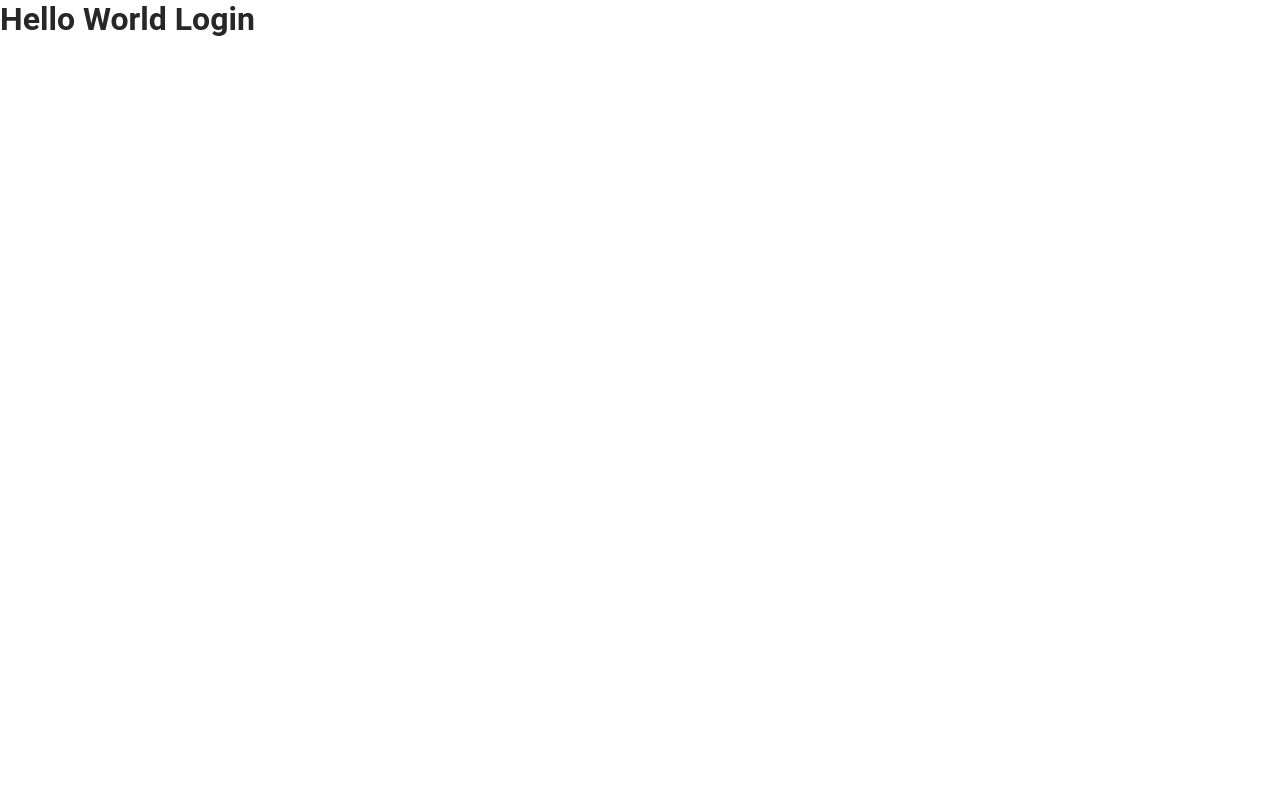
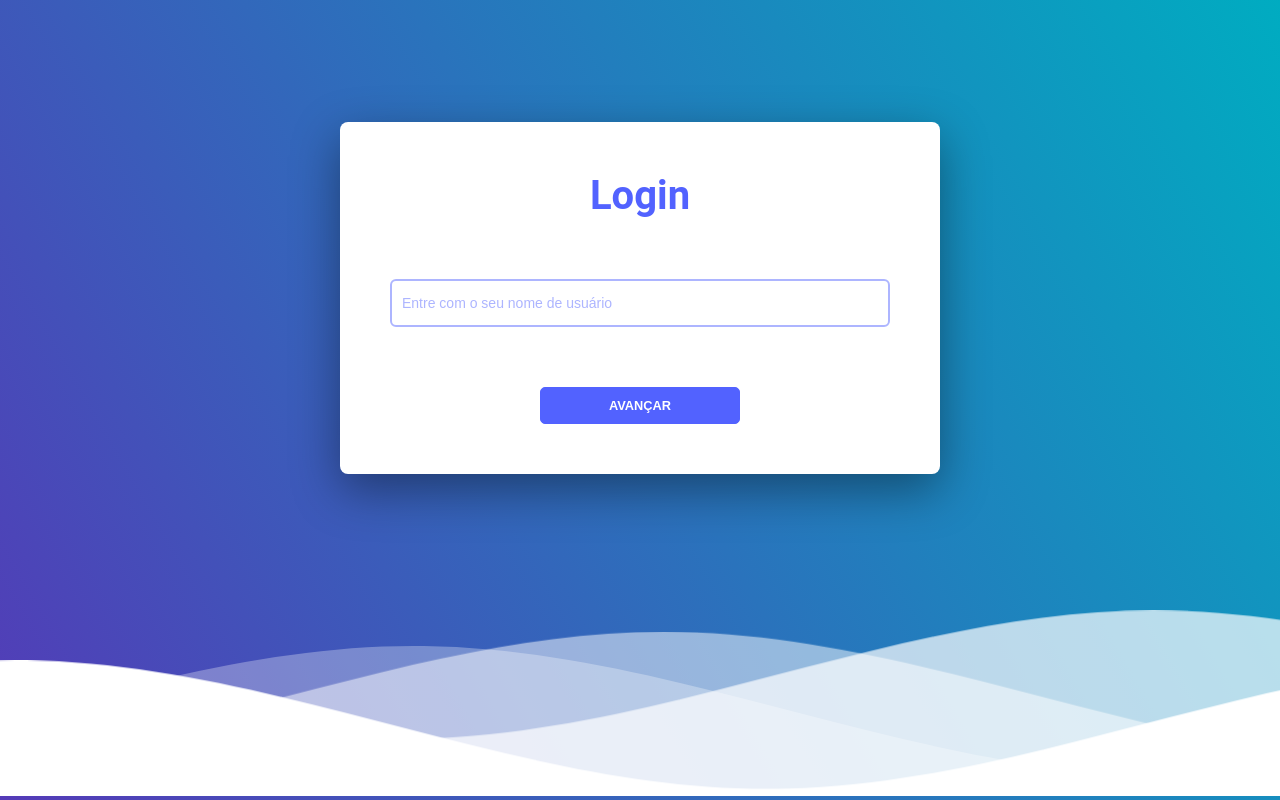
Before and after one commit to deyvisson01/CountDownApp, a React (Vite) app: page / in a window 1280 px wide. Built offline with nearby package versions, Linux system fonts and the light colour scheme.

Commit message:
feat: Login page, animation, values and colors default

```diff
--- a/src/components/Button/styles.ts
+++ b/src/components/Button/styles.ts
@@ -38,9 +38,9 @@ export const Container = styled.div<Props>`
     }
 
     &.primary {
-      background-color: var(--background-button);
+      background-color: var(--color-blue-base);
       color: var(--white);
-      border: 1px solid var(--background-button);
+      border: 1px solid var(--color-blue-base);
 
       img {
         margin-left: 0;
@@ -54,8 +54,8 @@ export const Container = styled.div<Props>`
 
     &.outlined {
       background-color: var(--background-white);
-      color: var(--background-button);
-      border: 1px solid var(--background-button);
+      color: var(--color-blue-base);
+      border: 1px solid var(--color-blue-base);
 
       img {
         margin-left: 0;
@@ -63,7 +63,7 @@ export const Container = styled.div<Props>`
       }
 
       :not(:disabled):hover {
-        background-color: var(--background-button);
+        background-color: var(--color-blue-base);
         color: var(--white);
       }
     }
--- a/src/components/Input/styles.ts
+++ b/src/components/Input/styles.ts
@@ -36,15 +36,14 @@ export const TitleInput = styled.div`
 
 export const Content = styled.div`
   width: 100%;
-  height: 36px;
+  height: var(--size-48);
   display: flex;
   align-items: center;
   padding: 0 10px;
 
-  background: #3d4151;
-  border: 1px solid transparent;
+  border: 2px solid var(--color-blue-light);
   border-radius: 6px;
-  color: #fff;
+  color: var(--color-blue-light);
   & + div {
     margin-top: 8px;
   }
@@ -65,14 +64,14 @@ export const Content = styled.div`
 
     border: 0;
     outline: none;
-    color: #fff;
+    color: var(--color-blue-base);
 
     &::placeholder {
-      color: #6f7693;
+      color: var(--color-blue-light);
     }
 
     &:read-only {
-      color: #6f7693;
+      color: var(--color-blue-light);
     }
   }
 `
--- a/src/pages/Login/index.tsx
+++ b/src/pages/Login/index.tsx
@@ -1,5 +1,62 @@
+import React, { useState } from 'react'
+import { useDispatch } from 'react-redux';
+import { useNavigate } from 'react-router-dom';
+import Button from '../../components/Button';
+import Input from '../../components/Input';
+import { setAuthState } from '../../store/authSlice';
+
+import { Container, Content, Form, Title } from './styles';
+
 function Login() {
-  return <h1>Hello World Login</h1>;
+  const dispatch = useDispatch()
+  const history = useNavigate();
+  const [userName, setUserName] = useState('')
+  const [loading, setLoading] = useState(false)
+
+  const enterUserName = () => {
+    setLoading(true)
+    dispatch(setAuthState(userName))
+    setTimeout(() => history('/Home'), 1500)
+  }
+
+  return (
+    <>
+      <Container>
+        <Content>
+          <Form>
+            <Title>Login</Title>
+            <Input
+              width="500px"
+              placeholder="Entre com o seu nome de usuário"
+              error={''}
+              defaultValue={userName}
+              onChange={e => setUserName(e.target.value)}
+            />
+            <Button
+              children="Avançar"
+              disabled={false}
+              type="primary"
+              loading={loading}
+              onClick={() => enterUserName()}
+            />
+          </Form>
+        </Content>
+        <div>
+          <svg className="waves" xmlns="http://www.w3.org/2000/svg" xmlnsXlink="http://www.w3.org/1999/xlink" viewBox="0 24 150 28" preserveAspectRatio="none" shape-rendering="auto">
+            <defs>
+              <path id="gentle-wave" d="M-160 44c30 0 58-18 88-18s 58 18 88 18 58-18 88-18 58 18 88 18 v44h-352z" />
+            </defs>
+            <g className="parallax">
+              <use xlinkHref="#gentle-wave" x="48" y="0" fill="rgba(255,255,255,0.7" />
+              <use xlinkHref="#gentle-wave" x="48" y="3" fill="rgba(255,255,255,0.5)" />
+              <use xlinkHref="#gentle-wave" x="48" y="5" fill="rgba(255,255,255,0.3)" />
+              <use xlinkHref="#gentle-wave" x="48" y="7" fill="#fff" />
+            </g>
+          </svg>
+        </div>
+      </Container>
+    </>
+  );
 }
 
 export default Login;
--- /dev/null
+++ b/src/pages/Login/styles.ts
@@ -0,0 +1,94 @@
+import styled from 'styled-components'
+
+export const Container = styled.div`
+  width: 100vw;
+  height: 100vh;
+  display: flex;
+  flex-direction: column;
+  background: linear-gradient(60deg, rgba(84,58,183,1) 0%, rgba(0,172,193,1) 100%);
+
+  .waves {
+    position:relative;
+    width: 100%;
+    height:25vh;
+
+    min-height:100px;
+  }
+
+  /* Animation */
+
+  .parallax > use {
+    animation: move-forever 25s cubic-bezier(.55,.5,.45,.5)     infinite;
+  }
+  .parallax > use:nth-child(1) {
+    animation-delay: -2s;
+    animation-duration: 7s;
+  }
+  .parallax > use:nth-child(2) {
+    animation-delay: -3s;
+    animation-duration: 10s;
+  }
+  .parallax > use:nth-child(3) {
+    animation-delay: -4s;
+    animation-duration: 13s;
+  }
+  .parallax > use:nth-child(4) {
+    animation-delay: -5s;
+    animation-duration: 20s;
+  }
+  @keyframes move-forever {
+    0% {
+    transform: translate3d(-90px,0,0);
+    }
+    100% {
+      transform: translate3d(85px,0,0);
+    }
+  }
+  /*Shrinking for mobile*/
+  @media (max-width: 768px) {
+    .waves {
+      height:40px;
+      min-height:40px;
+    }
+    .content {
+      height:30vh;
+    }
+    h1 {
+      font-size:24px;
+    }
+  }
+
+`
+export const Content = styled.div`
+  width: 100%;
+  height: 100%;
+
+  display: flex;
+  justify-content: center;
+  align-items: center;
+  flex-direction: column;
+
+  `
+export const Form = styled.div`
+  width: 100%;
+  max-width: 600px;
+
+  display: flex;
+  justify-content: center;
+  align-items: center;
+  flex-direction: column;
+  border-radius: var(--border-radius-md);
+  box-shadow: var(--box-shadow-level-4);
+
+  background-color: white;
+
+  button{
+    margin: 50px 0;
+  }
+`
+
+export const Title = styled.h1`
+  margin: 50px 0;
+  font-size: var(--size-40);
+  color: var(--color-blue-base);
+`
--- a/src/styles/globals.ts
+++ b/src/styles/globals.ts
@@ -14,9 +14,53 @@ export default createGlobalStyle`
   }
 
   :root {
+    /* Size */
+    --size-8: 8px;
+    --size-16: 16px;
+    --size-24: 24px;
+    --size-32: 32px;
+    --size-40: 40px;
+    --size-48: 48px;
+    --size-56: 56px;
+    --size-64: 64px;
+    --size-72: 72px;
+    --size-80: 80px;
+    --size-88: 88px;
+    --size-96: 96px;
+    --size-104: 104px;
+    --size-112: 112px;
+
+    /* Border radius */
+    --border-radius-none: 0;
+    --border-radius-sm: 4px;
+    --border-radius-md: 8px;
+    --border-radius-lg: 24px;
+    --border-radius-pill: 500px;
+    --border-radius-circular: 50%;
+
+    /* Box shadow */
+    --box-shadow-level-1: 0 4px 16px rgba(0, 0, 0, 0.1);
+    --box-shadow-level-2: 0 8px 24px rgba(0, 0, 0, 0.2);
+    --box-shadow-level-3: 0 16px 32px rgba(0, 0, 0, 0.3);
+    --box-shadow-level-4: 0 16px 48px rgba(0, 0, 0, 0.4);
+
+    /* Font weight */
+    --font-weight-thin: 300;
+    --font-weight-regular: 400;
+    --font-weight-medium: 500;
+    --font-weight-semi-bold: 600;
+    --font-weight-bold: 700;
+    --font-weight-extra-bold: 800;
+
+     /* Blue */
+    --color-blue-dark: #0016e2;
+    --color-blue-base: #5262ff;
+    --color-blue-light: #adb5ff;
+
     --white: #FFF;
     --yellow: #e5bf00;
 
+    --background-green-primary: #03dd8a;
     --background-white: #fff;
     --background-button: #03dd8a;
     --background-button-danger: #ee5d6d;
```
